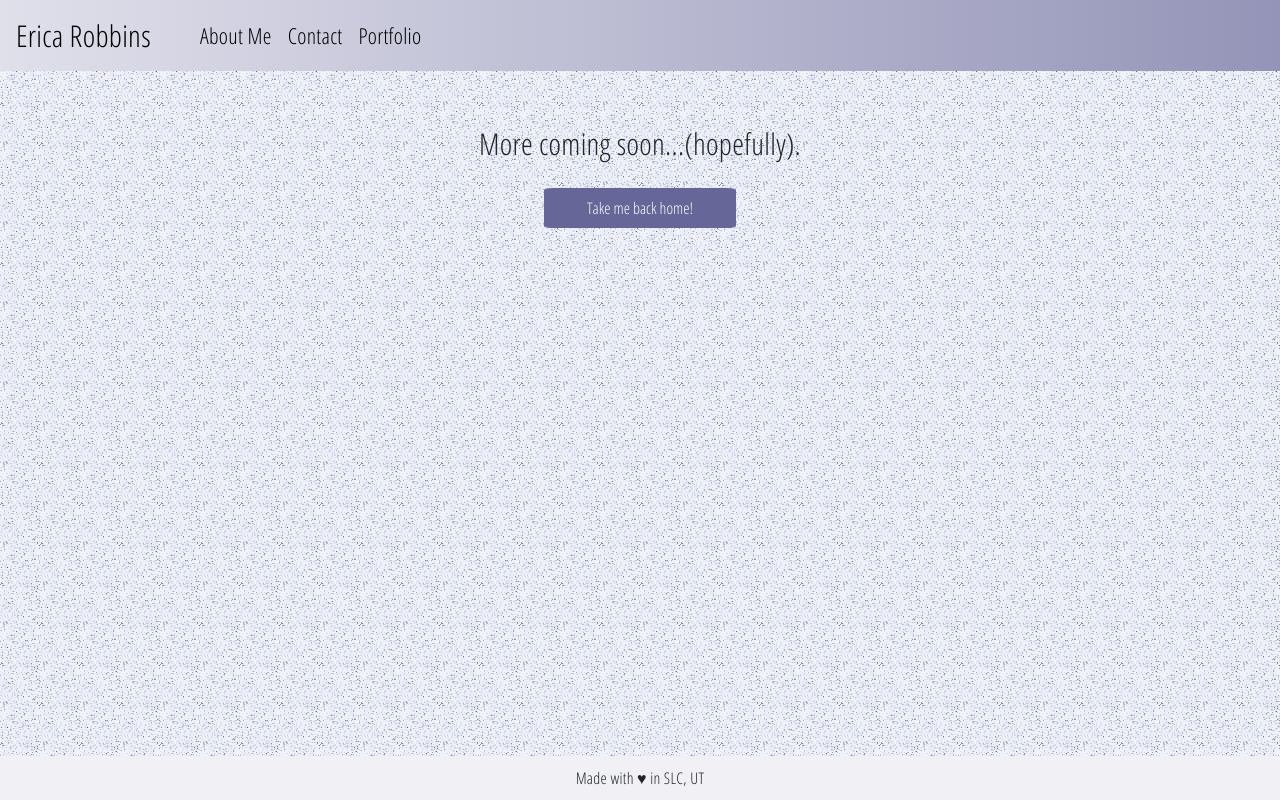
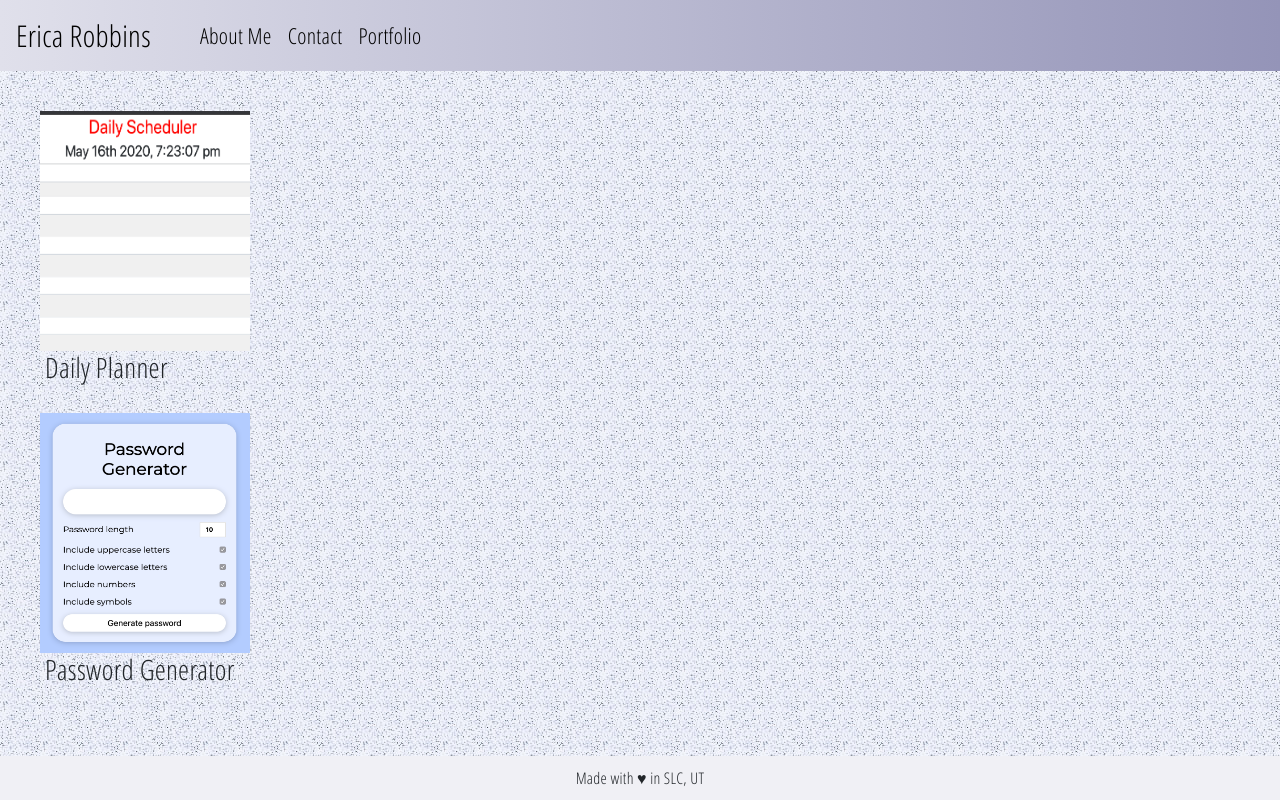
Before and after one commit to EJRobbins/HW-3-14-20, a plain HTML site: page portfolio.html in a window 1280 px wide. Drawn offline with nearby package versions, Linux system fonts and the light colour scheme.

Commit message:
updated portfolio homework

```diff
--- a/portfolio.html
+++ b/portfolio.html
@@ -30,10 +30,16 @@
         </div>
       </nav>
       <!-- Temporary button since we have not worked up a portfolio yet -->
-      <div class="containerPortfolio">
+      <!-- <div class="containerPortfolio">
         <p>More coming soon...(hopefully).</p>
         <button type="button" class="btn btn-outline-dark"><a href="index.html"> Take me back home!</a></button>
-    </div>
+    </div> -->
+    <div class="projects-block">
+      <a href="https://ejrobbins.github.io/HW-4-11/" target="_blank"><img src="planner.png" alt="daily planner" class="dailyPlan"></a>
+      <h1 class="project-titles">Daily Planner</h1>
+    <a href="https://ejrobbins.github.io/HW-3-21-20/" target="_blank"><img src="passwordGen.png" alt="password generator" class="passwordGen"></a>
+    <h1 class="project-titles">Password Generator</h1>
+  </div>
     <div class="footer">
       <footer>
         Made with &hearts; in SLC, UT
--- a/style.css
+++ b/style.css
@@ -110,7 +110,27 @@ body {
    padding-bottom: 10px;
 }
 
+/* profile update */
+h1 {
+   padding-bottom: 20px;
+}
+.projects-block {
+   padding: 40px 40px;
+}
+.passwordGen {
+   height: 240px;
+   width: 210px;
+}
+.dailyPlan {
+   height: 240px;
+   width: 210px;
 
+}
+.project-titles {
+   font-weight: 500;
+   font-size: 28px;
+   padding-left: 5px;
+}
 /* Media queries  */
 
 @media (max-width: 1239px) {
```
Also changed, not shown: passwordGen.png (added), planner.png (added), 1 other file.
